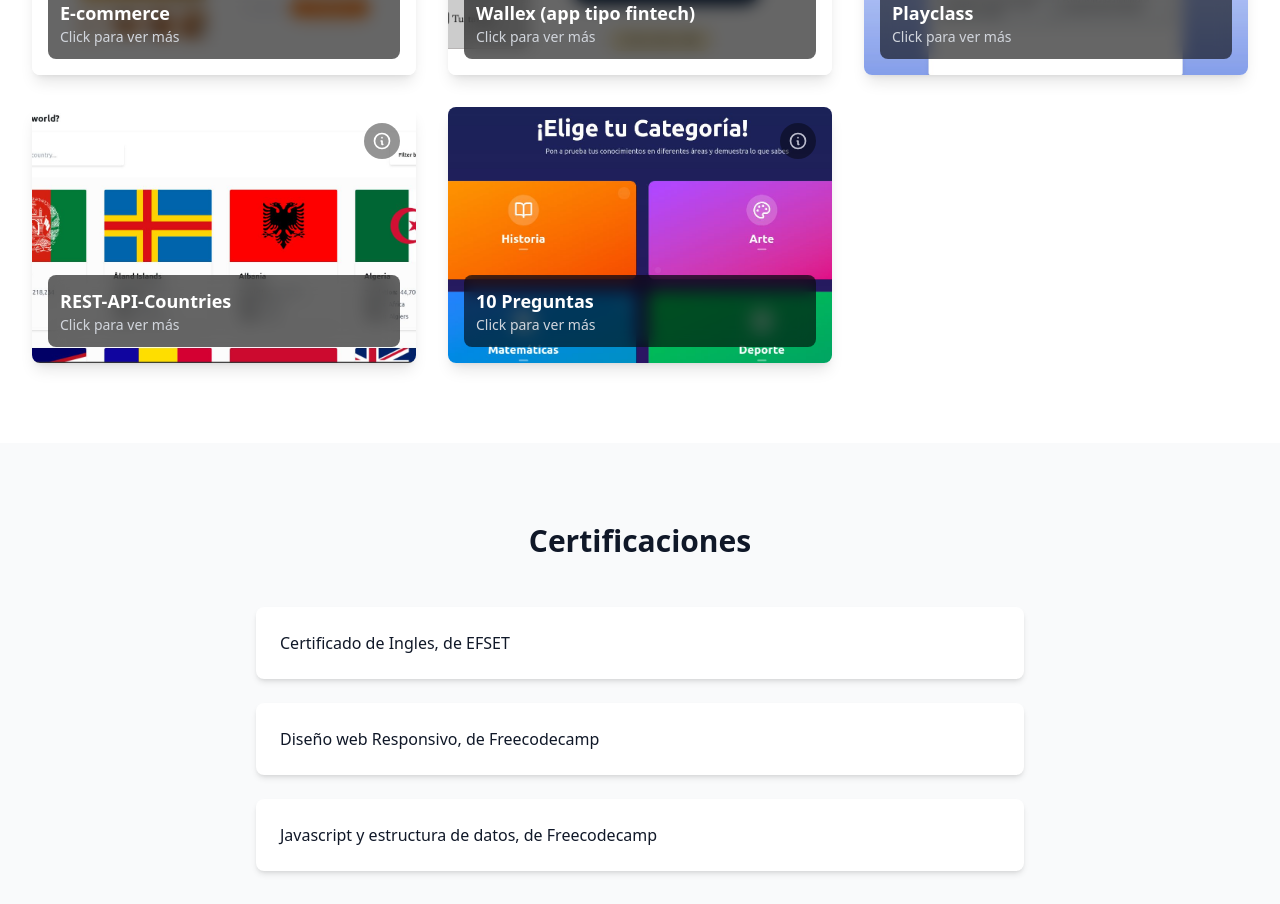
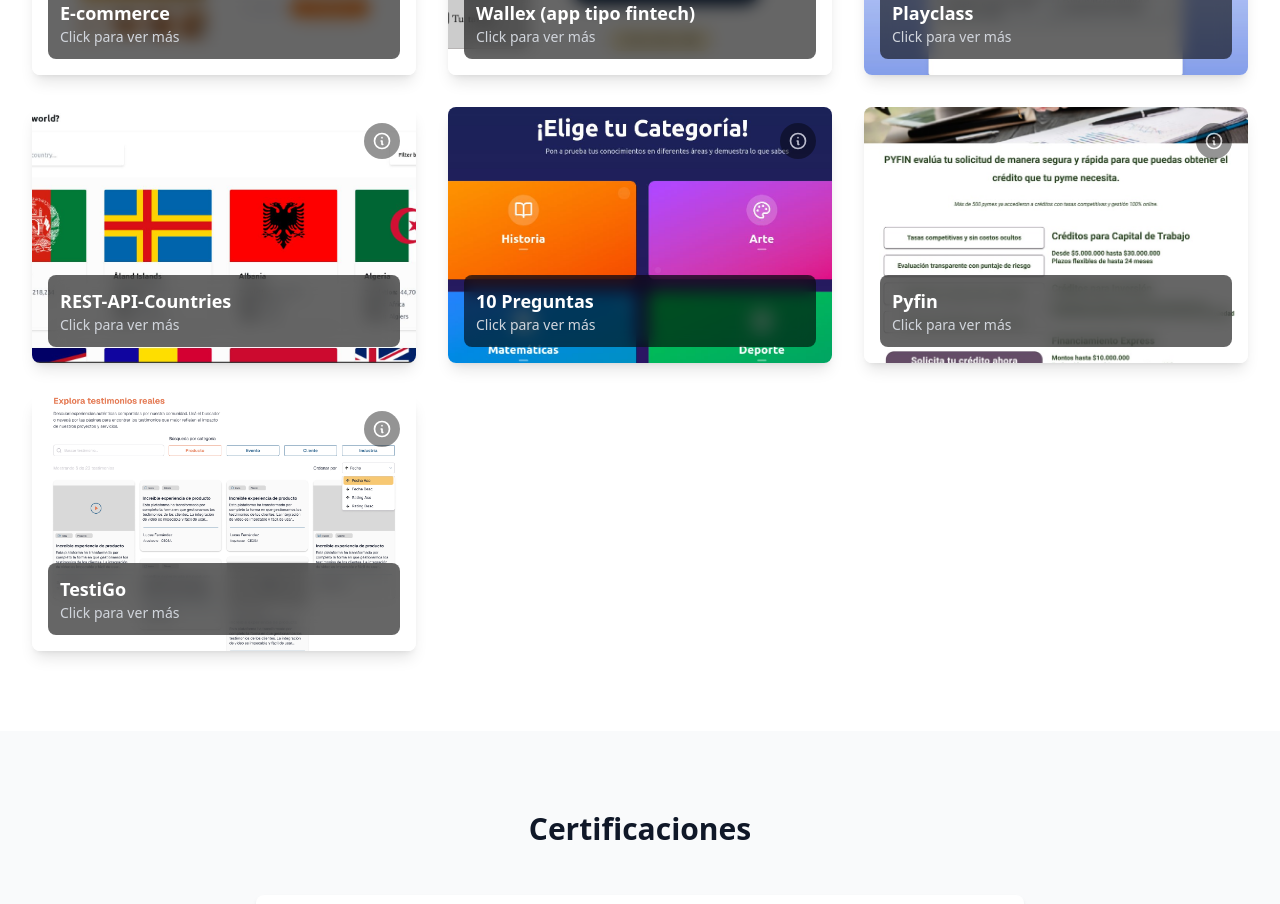
Before and after one commit to Morfeo1997/Portafoliov2, a React (Vite) app: page / in a window 1280 px wide. Shown: the part 3052-3956 px from the top of the page. Built offline with nearby package versions, Linux system fonts and the light colour scheme.

Commit message:
proyectos actualizados

```diff
--- a/src/contexts/LanguageContext.jsx
+++ b/src/contexts/LanguageContext.jsx
@@ -1,6 +1,5 @@
 // src/contexts/LanguageContext.jsx
 import { createContext, useContext, useState, useEffect } from 'react';
-import { FiMenu, FiSun, FiMoon } from 'react-icons/fi';
 
 import ReactIcon from '../assets/icons/react.svg';
 import JavascriptIcon from '../assets/icons/javascript.svg'
@@ -24,7 +23,8 @@
 import IntermediumImage3 from '../assets/images/project-images/intermedium-projects/project-3.jpg'
 import IntermediumImage4 from '../assets/images/project-images/intermedium-projects/project-4.jpg'
 import IntermediumImage5 from '../assets/images/project-images/intermedium-projects/project-5.jpg'
-
+import IntermediumImage6 from '../assets/images/project-images/intermedium-projects/project-6.jpeg'
+import IntermediumImage7 from '../assets/images/project-images/intermedium-projects/project-7.png'
 
 const LanguageContext = createContext();
 
@@ -253,6 +253,18 @@
               image: IntermediumImage5,
               tools: ["React", "Tailwind"],
               link: "https://10-preguntas.netlify.app/"
+            },
+            {
+              title: "Pyfin",
+              image: IntermediumImage6,
+              tools: ["React", "Tailwind"],
+              link: "https://pyfin-nocountry.vercel.app/"
+            },
+            {
+              title: "TestiGo",
+              image: IntermediumImage7,
+              tools: ["Typescript", "Tailwind", "Nextjs"],
+              link: "https://nocountry-cms-zeta.vercel.app/"
             }
           ]
       },
@@ -489,6 +501,18 @@
               image: IntermediumImage5,
               tools: ["React", "Tailwind"],
               link: "https://10-preguntas.netlify.app/"
+            },
+            {
+              title: "Pyfin",
+              image: IntermediumImage6,
+              tools: ["React", "Tailwind"],
+              link: "https://pyfin-nocountry.vercel.app/"
+            },
+            {
+              title: "TestiGo",
+              image: IntermediumImage7,
+              tools: ["Typescript", "Tailwind", "Nextjs"],
+              link: "https://nocountry-cms-zeta.vercel.app/"
             }
           ]
       },
```
Also changed, not shown: src/assets/images/project-images/intermedium-projects/project-6.jpeg (added), src/assets/images/project-images/intermedium-projects/project-7.png (added).
